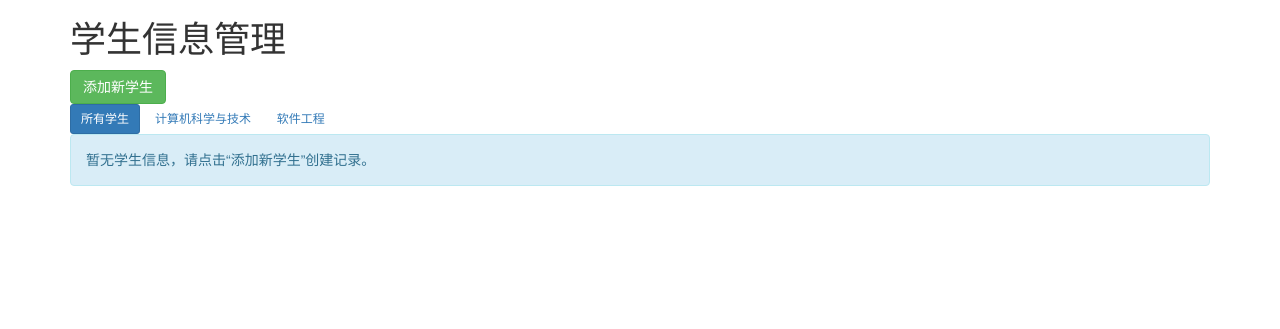
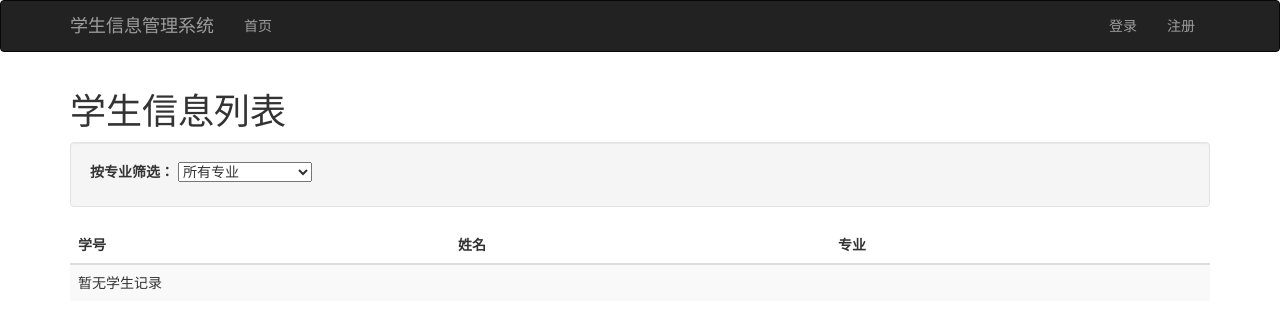
Before and after one commit to NyXi930/personal-homepage, a Flask app: page / in a window 1280 px wide. Shown: the top 329 px of the page. Run offline with Flask 3, Linux system fonts and the light colour scheme; some libraries are stand-ins or nearby versions.

Commit message:
templates/403.htmltemplates/base.htmltemplates/index.htmltemplates/login.htmltemplates/register.htmlapp.py

```diff
--- a/app.py
+++ b/app.py
@@ -1,125 +1,235 @@
-from ensurepip import bootstrap
-from flask import Flask, render_template, session, redirect, url_for, flash
+from flask import Flask, render_template, redirect, url_for, flash, abort
 from flask_bootstrap import Bootstrap
 from flask_wtf import FlaskForm
-from wtforms import StringField, SubmitField, IntegerField, SelectField
-from wtforms.validators import DataRequired
+from wtforms import StringField, PasswordField, SubmitField, IntegerField, SelectField, BooleanField
+from wtforms.validators import DataRequired, Length, EqualTo, ValidationError
 from flask_sqlalchemy import SQLAlchemy
+from flask_login import LoginManager, UserMixin, AnonymousUserMixin, login_user, login_required, logout_user, current_user
+from werkzeug.security import generate_password_hash, check_password_hash
 
-# 初始化Flask应用
 app = Flask(__name__)
 bootstrap = Bootstrap(app)
 
-# 配置项
-app.config['SECRET_KEY'] = 'xxx'  # 建议替换为复杂密钥
+app.config['SECRET_KEY'] = 'your-very-complex-secret-key-12345'
 app.config['SQLALCHEMY_DATABASE_URI'] = 'mysql+pymysql://root:root@localhost:3306/studentinfo'
-app.config['SQLALCHEMY_TRACK_MODIFICATIONS'] = False  # 禁用修改跟踪
+app.config['SQLALCHEMY_TRACK_MODIFICATIONS'] = False
 
-# 初始化数据库
-print("准备定义 db...")
 db = SQLAlchemy(app)
-print("db 定义成功！")
+login_manager = LoginManager(app)
+login_manager.login_view = 'login'
+login_manager.login_message = '请先登录以访问该页面'
 
-# 数据库模型
+class CustomAnonymousUser(AnonymousUserMixin):
+    def is_admin(self):
+        return False
+
+login_manager = LoginManager(app)
+login_manager.anonymous_user = CustomAnonymousUser
+
+class User(UserMixin, db.Model):
+    """用户模型（含角色字段）"""
+    __tablename__ = 'users'
+    id = db.Column(db.Integer, primary_key=True)
+    username = db.Column(db.String(64), unique=True, nullable=False)
+    password_hash = db.Column(db.String(256), nullable=False)
+    role = db.Column(db.String(16), default='guest')
+
+    def set_password(self, password):
+        """加密密码"""
+        self.password_hash = generate_password_hash(password)
+
+    def check_password(self, password):
+        """验证密码"""
+        return check_password_hash(self.password_hash, password)
+
+    def is_admin(self):
+        """判断是否为管理员"""
+        return self.role == 'admin'
+
+    def __repr__(self):
+        return f'<User {self.username} ({self.role})>'
+
 class Major(db.Model):
     __tablename__ = 'majors'
     id = db.Column(db.Integer, primary_key=True)
     major_name = db.Column(db.String(100), unique=True, nullable=False)
-    # 关联 Student_Info 模型
     students = db.relationship('Student_Info', backref='major', lazy='dynamic')
+
     def __repr__(self):
         return f'<Major {self.major_name}>'
 
 class Student_Info(db.Model):
-    __tablename__='student_info'
+    __tablename__ = 'student_info'
     student_id = db.Column(db.Integer, primary_key=True)
     student_name = db.Column(db.Text)
-    major_id = db.Column(db.Integer, db.ForeignKey('majors.id'))  # 外键关联专业
+    major_id = db.Column(db.Integer, db.ForeignKey('majors.id'))
 
-# 表单类
+@login_manager.user_loader
+def load_user(user_id):
+    return User.query.get(int(user_id))
+
+class RegistrationForm(FlaskForm):
+    """注册表单"""
+    username = StringField('用户名', validators=[
+        DataRequired(), Length(3, 64, message='用户名长度需在3-64位之间')
+    ])
+    password = PasswordField('密码', validators=[
+        DataRequired(), Length(6, 128, message='密码长度需在6-128位之间'),
+        EqualTo('confirm_password', message='两次输入的密码必须一致')
+    ])
+    confirm_password = PasswordField('确认密码', validators=[DataRequired()])
+    submit = SubmitField('注册')
+
+    def validate_username(self, field):
+        """验证用户名是否已存在"""
+        if User.query.filter_by(username=field.data).first():
+            raise ValidationError('该用户名已被注册，请更换')
+
+class LoginForm(FlaskForm):
+    """登录表单（含记住我功能）"""
+    username = StringField('用户名', validators=[DataRequired(), Length(3, 64)])
+    password = PasswordField('密码', validators=[DataRequired()])
+    remember_me = BooleanField('记住我')  # 记住我功能
+    submit = SubmitField('登录')
+
 class NameForm(FlaskForm):
     id = IntegerField('Student ID', validators=[DataRequired()])
     name = StringField('Student Name', validators=[DataRequired()])
-    major = SelectField('Major', coerce=int)  # 下拉选择专业
+    major = SelectField('Major', coerce=int)
     submit = SubmitField('Submit')
 
 class EditForm(NameForm):
     submit = SubmitField("Edit")
 
-# 路由：首页（显示所有学生信息）
-@app.route("/", methods=['GET', 'POST'])
+@app.route('/register', methods=['GET', 'POST'])
+def register():
+    """用户注册路由"""
+    if current_user.is_authenticated:
+        return redirect(url_for('index'))
+
+    form = RegistrationForm()
+    if form.validate_on_submit():
+        user = User(username=form.username.data, role='guest')
+        user.set_password(form.password.data)
+        db.session.add(user)
+        db.session.commit()
+        flash('注册成功，请登录！')
+        return redirect(url_for('login'))
+    return render_template('register.html', form=form)
+
+@app.route('/login', methods=['GET', 'POST'])
+def login():
+    """用户登录路由"""
+    if current_user.is_authenticated:
+        return redirect(url_for('index'))
+
+    form = LoginForm()
+    if form.validate_on_submit():
+        user = User.query.filter_by(username=form.username.data).first()
+        if user and user.check_password(form.password.data):
+            login_user(user, remember=form.remember_me.data)
+            flash(f'欢迎回来，{user.username}！')
+            return redirect(url_for('index'))
+        flash('用户名或密码错误')
+    return render_template('login.html', form=form)
+
+@app.route('/logout')
+@login_required
+def logout():
+    """用户登出路由"""
+    logout_user()
+    flash('已成功登出')
+    return redirect(url_for('index'))
+
+@app.route("/")
 def index():
+    """首页（学生列表）"""
     studs = Student_Info.query.all()
-    majors = Major.query.all()  # 查询所有专业
+    majors = Major.query.all()
     return render_template('index.html', studs=studs, majors=majors)
 
-# 路由：新增学生
 @app.route('/new', methods=['GET', 'POST'])
+@login_required
 def new_stud():
+    """新增学生（仅管理员可访问）"""
+    if not current_user.is_admin():
+        abort(403)
+
     form = NameForm()
-    # 动态加载专业选项
-    form.major.choices = [(m.id, m.major_name) for m in Major.query.order_by('major_name').all()]
+    form.major.choices = [(m.id, m.major_name) for m in Major.query.order_by('major_name')]
     if form.validate_on_submit():
-        student_id = form.id.data
-        student_name = form.name.data
-        major_obj = Major.query.get(form.major.data)
-        new_student = Student_Info(student_id=student_id, student_name=student_name, major=major_obj)
+        new_student = Student_Info(
+            student_id=form.id.data,
+            student_name=form.name.data,
+            major=Major.query.get(form.major.data)
+        )
         db.session.add(new_student)
         db.session.commit()
-        flash("New student record saved successfully")
+        flash("学生记录添加成功")
         return redirect(url_for('index'))
     return render_template("new_stud.html", form=form)
 
-# 路由：编辑学生信息
 @app.route('/edit/<int:stu_id>', methods=['GET', 'POST'])
+@login_required
 def edit_stud(stu_id):
+    """编辑学生（仅管理员可访问）"""
+    if not current_user.is_admin():
+        abort(403)
+
+    stud = Student_Info.query.get_or_404(stu_id)
     form = EditForm()
-    stud = Student_Info.query.get(stu_id)
-    # 动态加载专业选项
-    form.major.choices = [(m.id, m.major_name) for m in Major.query.order_by('major_name').all()]
+    form.major.choices = [(m.id, m.major_name) for m in Major.query.order_by('major_name')]
+
     if form.validate_on_submit():
         stud.student_id = form.id.data
         stud.student_name = form.name.data
         stud.major = Major.query.get(form.major.data)
         db.session.commit()
-        flash('Student record updated successfully')
+        flash('学生记录更新成功')
         return redirect(url_for('index'))
-    # 初始化表单数据
+
     form.id.data = stud.student_id
     form.name.data = stud.student_name
     if stud.major:
         form.major.data = stud.major.id
-    return render_template('edit_stud.html', form=form)
+    return render_template('edit_stud.html', form=form, stud=stud)
 
-# 新增删除学生的路由
 @app.route('/delete/<int:stud_id>', methods=['POST'])
+@login_required
 def del_stud(stud_id):
-    stud = Student_Info.query.get(stud_id)
-    if stud:
-        db.session.delete(stud)
-        db.session.commit()
-        flash('学生记录已成功删除')
-    else:
-        flash('学生不存在')
+    """删除学生（仅管理员可访问）"""
+    if not current_user.is_admin():
+        abort(403)
+
+    stud = Student_Info.query.get_or_404(stud_id)
+    db.session.delete(stud)
+    db.session.commit()
+    flash('学生记录已删除')
     return redirect(url_for('index'))
 
 @app.route("/major/<int:major_id>")
 def filter_by_major(major_id):
-    # 查找指定专业（若不存在则返回404）
     major = Major.query.get_or_404(major_id)
-    # 通过专业的反向关系查询该专业下的所有学生
     studs = major.students.all()
-    # 同时传递所有专业列表（保持筛选按钮可用）
     all_majors = Major.query.all()
     return render_template('index.html', studs=studs, majors=all_majors)
+
+@app.errorhandler(403)
+def forbidden(e):
+    return render_template('403.html'), 403
 
 if __name__ == '__main__':
     with app.app_context():
         db.create_all()
-        # 新增初始专业
-        if not Major.query.all():
-            m1 = Major(major_name='计算机科学与技术')
-            m2 = Major(major_name='软件工程')
-            db.session.add_all([m1, m2])
+        if not Major.query.first():
+            db.session.add_all([
+                Major(major_name='计算机科学与技术'),
+                Major(major_name='软件工程')
+            ])
+            db.session.commit()
+        if not User.query.filter_by(username='admin').first():
+            admin = User(username='admin', role='admin')
+            admin.set_password('admin123')
+            db.session.add(admin)
             db.session.commit()
     app.run(debug=True)
--- a/templates/base.html
+++ b/templates/base.html
@@ -1,28 +1,40 @@
-{%extends "bootstrap/base.html"%}
-{%block title%}我的WEB应用{%endblock%}
-{%block navbar%}
+{% extends "bootstrap/base.html" %}
+
+{% block navbar %}
 <nav class="navbar navbar-inverse">
     <div class="container">
         <div class="navbar-header">
-                <button type="button" class="navbar-toggle collapsed" data-toggle="collapse" data-target="#navbar" aria-expanded="false" aria-controls="navbar">
-                    <span class="sr-only">Toggle navigation</span>
-                    <span class="icon-bar"></span>
-                    <span class="icon-bar"></span>
-                    <span class="icon-bar"></span>
-                </button>
-                <a class="navbar-brand" href="/">我的WEB应用</a>
+            <a class="navbar-brand" href="{{ url_for('index') }}">学生信息管理系统</a>
         </div>
-            <div id="navbar" class="collapse navbar-collapse">
+        <div class="collapse navbar-collapse">
             <ul class="nav navbar-nav">
-                    <li><a href="/">首页</a></li>
-                    <li><a href="/user">用户</a></li>
+                <li><a href="{{ url_for('index') }}">首页</a></li>
             </ul>
-            </div> <!--/.nav-collapse -->
+            <ul class="nav navbar-nav navbar-right">
+                {% if current_user.is_authenticated %}
+                    <!-- 已登录状态：显示用户名和登出 -->
+                    <li><a>你好, {{ current_user.username }}</a></li>
+                    <li><a href="{{ url_for('logout') }}">登出</a></li>
+                {% else %}
+                    <!-- 未登录状态：显示登录和注册 -->
+                    <li><a href="{{ url_for('login') }}">登录</a></li>
+                    <li><a href="{{ url_for('register') }}">注册</a></li>
+                {% endif %}
+            </ul>
+        </div>
     </div>
 </nav>
-{%endblock%}
-{%block content%}
+{% endblock %}
+
+{% block content %}
 <div class="container">
-        {%block page_content%}{%endblock%}
+    {% for message in get_flashed_messages() %}
+    <div class="alert alert-warning">
+        <button type="button" class="close" data-dismiss="alert">&times;</button>
+        {{ message }}
     </div>
-{%endblock%}
+    {% endfor %}
+
+    {% block page_content %}{% endblock %}
+</div>
+{% endblock %}
--- a/templates/index.html
+++ b/templates/index.html
@@ -1,38 +1,61 @@
-{% extends "bootstrap/base.html" %}
+{% extends "base.html" %}
 
-{% block content %}
-<div class="container mt-5">
-    <div class="d-flex justify-content-between align-items-center mb-4">
-        <h1>学生信息管理</h1>
-        <a href="{{ url_for('new_stud') }}" class="btn btn-success">添加新学生</a>
-    </div>
+{% block title %}学生列表{% endblock %}
 
-    <!-- 新增：专业筛选按钮区域 -->
-    <div class="mb-4">
-        <a href="{{ url_for('index') }}" class="btn btn-primary btn-sm">所有学生</a>
-        {% for m in majors %}
-            <a href="{{ url_for('filter_by_major', major_id=m.id) }}" class="btn btn-outline-secondary btn-sm">{{ m.major_name }}</a>
-        {% endfor %}
-    </div>
+{% block page_content %}
+<h1>学生信息列表</h1>
 
-    <!-- 原有学生列表逻辑 -->
-    {% for stud in studs %}
-    <div class="card mb-3">
-        <div class="card-body">
-            <h5 class="card-title">{{ stud.student_name }}</h5>
-            <p class="card-text">
-                专业：{{ stud.major.major_name if stud.major else '未分配' }}
-            </p>
-            <div class="d-flex">
-    <a href="{{ url_for('edit_stud', stu_id=stud.student_id) }}" class="btn btn-info mr-2">编辑</a>
-    <form method="POST" action="{{ url_for('del_stud', stud_id=stud.student_id) }}">
-        <button type="submit" class="btn btn-danger">删除</button>
+<!-- 专业筛选 -->
+<div class="well">
+    <form action="{{ url_for('index') }}" method="get">
+        <label for="major">按专业筛选：</label>
+        <select id="major" onchange="window.location.href='/major/'+this.value">
+            <option value="">所有专业</option>
+            {% for m in majors %}
+                <option value="{{ m.id }}">{{ m.major_name }}</option>
+            {% endfor %}
+        </select>
     </form>
 </div>
-        </div>
-    </div>
-    {% else %}
-    <div class="alert alert-info">暂无学生信息，请点击“添加新学生”创建记录。</div>
-    {% endfor %}
-</div>
+{% if current_user.is_authenticated and current_user.is_admin() %}
+    <!-- 管理员可见的按钮/内容（如“新增记录”“编辑”“删除”） -->
+{% endif %}
+<!-- 新增按钮（仅管理员可见） -->
+{% if current_user.is_admin() %}
+    <a href="{{ url_for('new_stud') }}" class="btn btn-primary">新增学生记录</a>
+{% endif %}
+
+<table class="table table-striped">
+    <thead>
+        <tr>
+            <th>学号</th>
+            <th>姓名</th>
+            <th>专业</th>
+            {% if current_user.is_admin() %}
+                <th>操作</th>
+            {% endif %}
+        </tr>
+    </thead>
+    <tbody>
+        {% for stud in studs %}
+        <tr>
+            <td>{{ stud.student_id }}</td>
+            <td>{{ stud.student_name }}</td>
+            <td>{{ stud.major.major_name if stud.major else '未分配' }}</td>
+            {% if current_user.is_admin() %}
+                <td>
+                    <a href="{{ url_for('edit_stud', stu_id=stud.student_id) }}" class="btn btn-sm btn-warning">编辑</a>
+                    <form action="{{ url_for('del_stud', stud_id=stud.student_id) }}" method="post" style="display:inline;">
+                        <button type="submit" class="btn btn-sm btn-danger" onclick="return confirm('确定删除？')">删除</button>
+                    </form>
+                </td>
+            {% endif %}
+        </tr>
+        {% else %}
+        <tr>
+            <td colspan="{% if current_user.is_admin() %}4{% else %}3{% endif %}">暂无学生记录</td>
+        </tr>
+        {% endfor %}
+    </tbody>
+</table>
 {% endblock %}
```
Also changed, not shown: templates/403.html (added, +11 -0 lines), templates/login.html (added, +11 -0 lines), templates/register.html (added, +17 -0 lines). Lines whose indentation alone changed are shown as unchanged.
